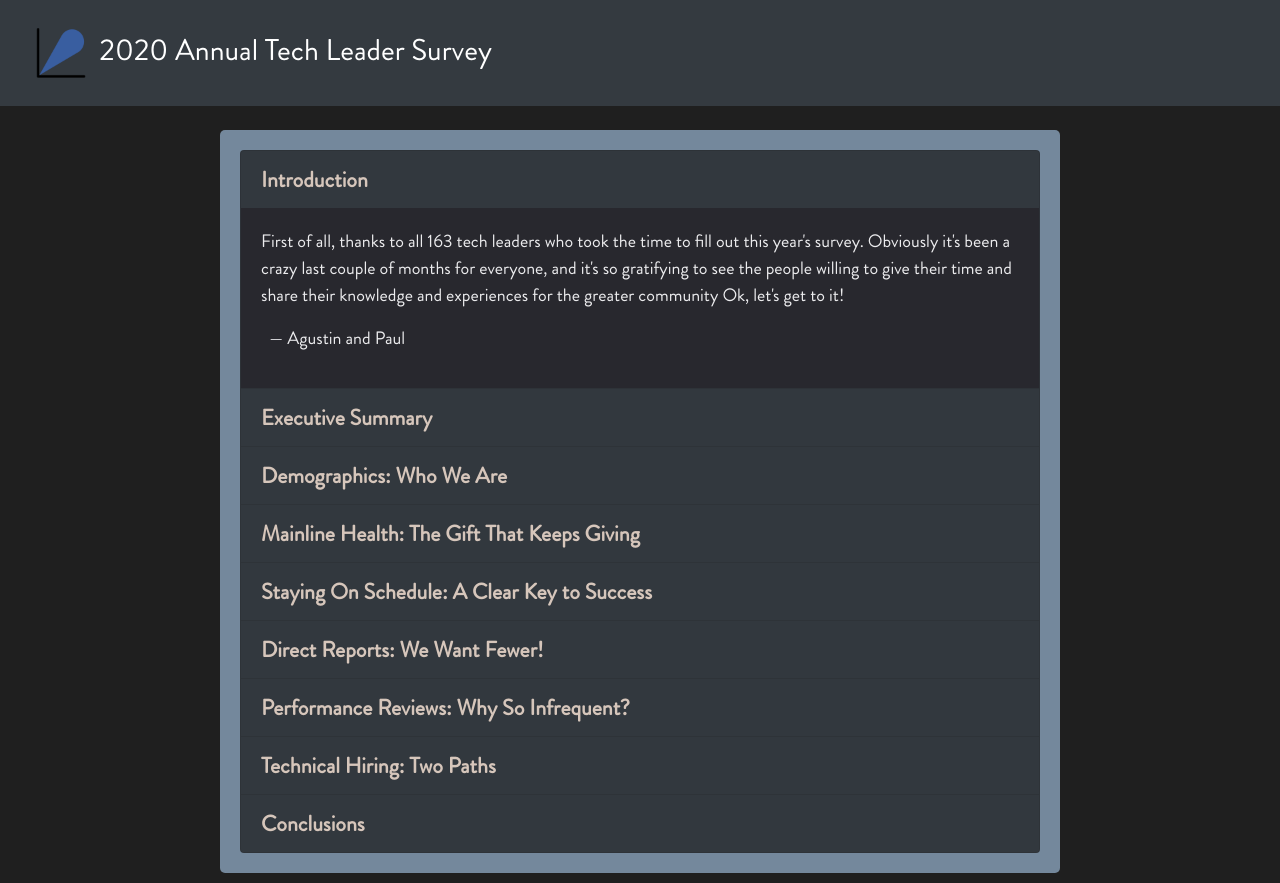
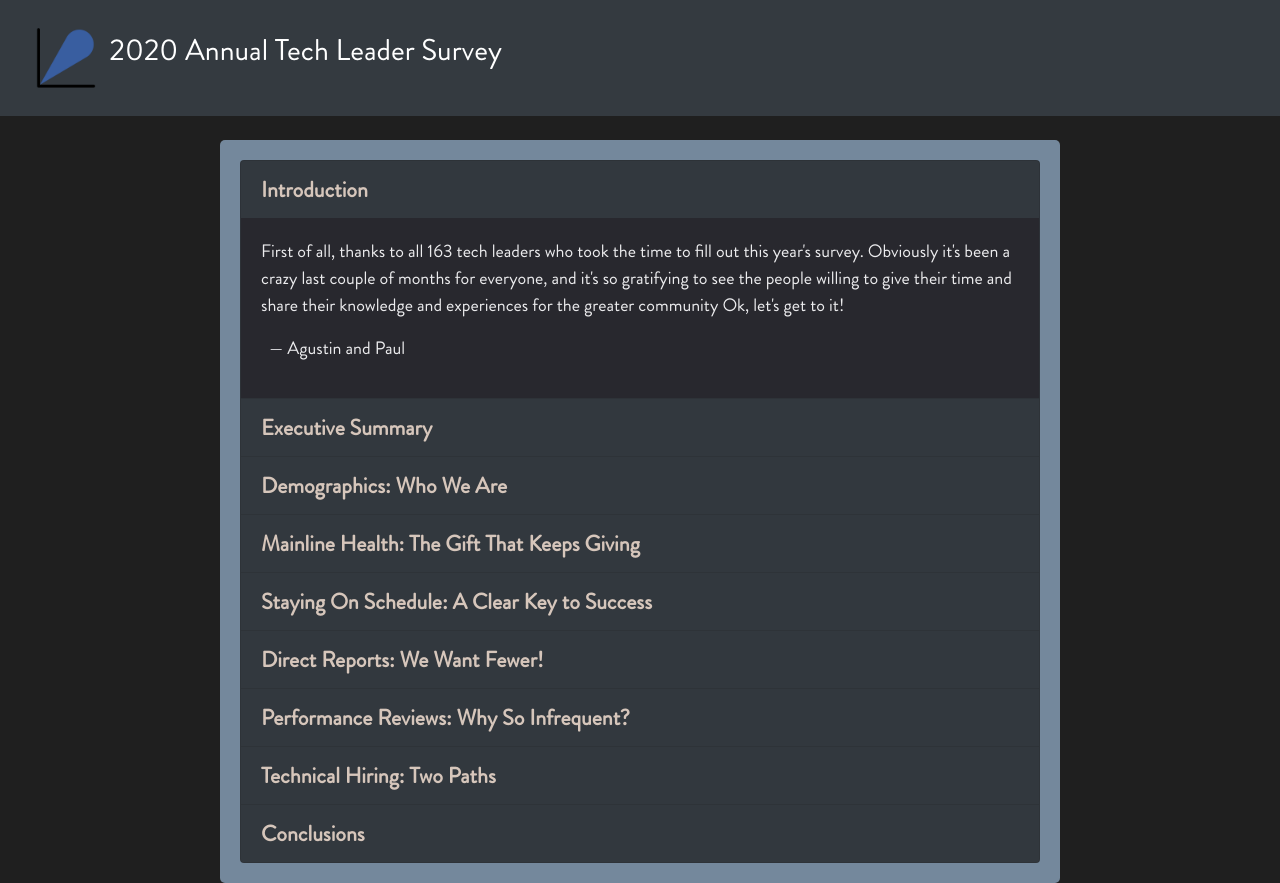
Before and after one commit to pr3johns/4hi-chart-render-problem, a React (Create React App) app: page / in a window 1280 px wide. Built offline with nearby package versions, Linux system fonts and the light colour scheme.

Commit message:
fixed the header

```diff
--- a/src/components/heading.jsx
+++ b/src/components/heading.jsx
@@ -1,20 +1,40 @@
 import React from 'react';
 import Navbar from 'react-bootstrap/Navbar';
 import logo from './logo_copy.png';
+import useWindowDimensions from '../windowDimensions';
 
 export default function Heading() {
+  const { height, width } = useWindowDimensions();
+
+  console.log('Width');
+  console.log(width);
   return (
+    (width < 500) ?
       <Navbar bg="dark" variant="dark">
         <Navbar.Brand href="#home">
           <img
             src={logo}
-          width="50"
-          height="50"
+            width="100"
+            height="100"
+            className="d-inline-block align-top"
+            alt=""
+          />
+          <br></br>2020 Annual Tech<br></br>Leader Survey
+        </Navbar.Brand>
+      </Navbar>
+    :
+      <Navbar bg="dark" variant="dark">
+        <Navbar.Brand href="#home">
+          <img
+            src={logo}
+            width="60"
+            height="60"
             className="d-inline-block align-top"
             alt=""
           />
           &nbsp; 2020 Annual Tech Leader Survey
         </Navbar.Brand>
       </Navbar>
+
 );
 }
```
Lines whose indentation alone changed are shown as unchanged.
